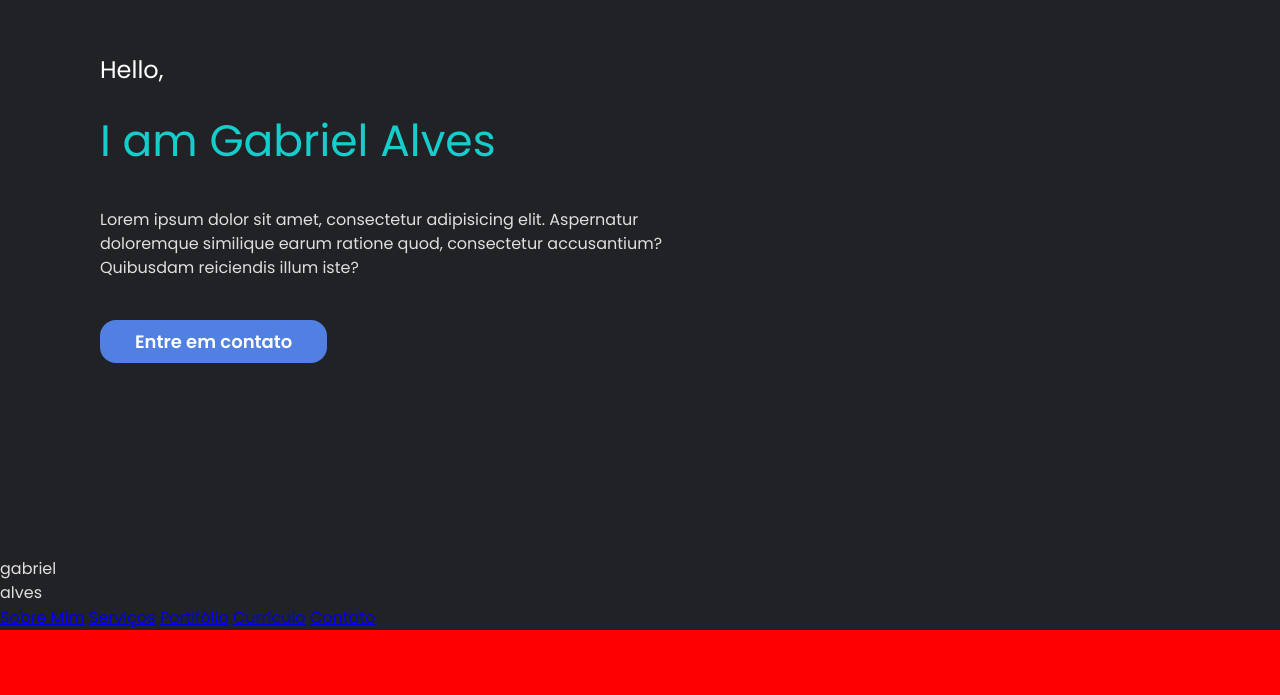
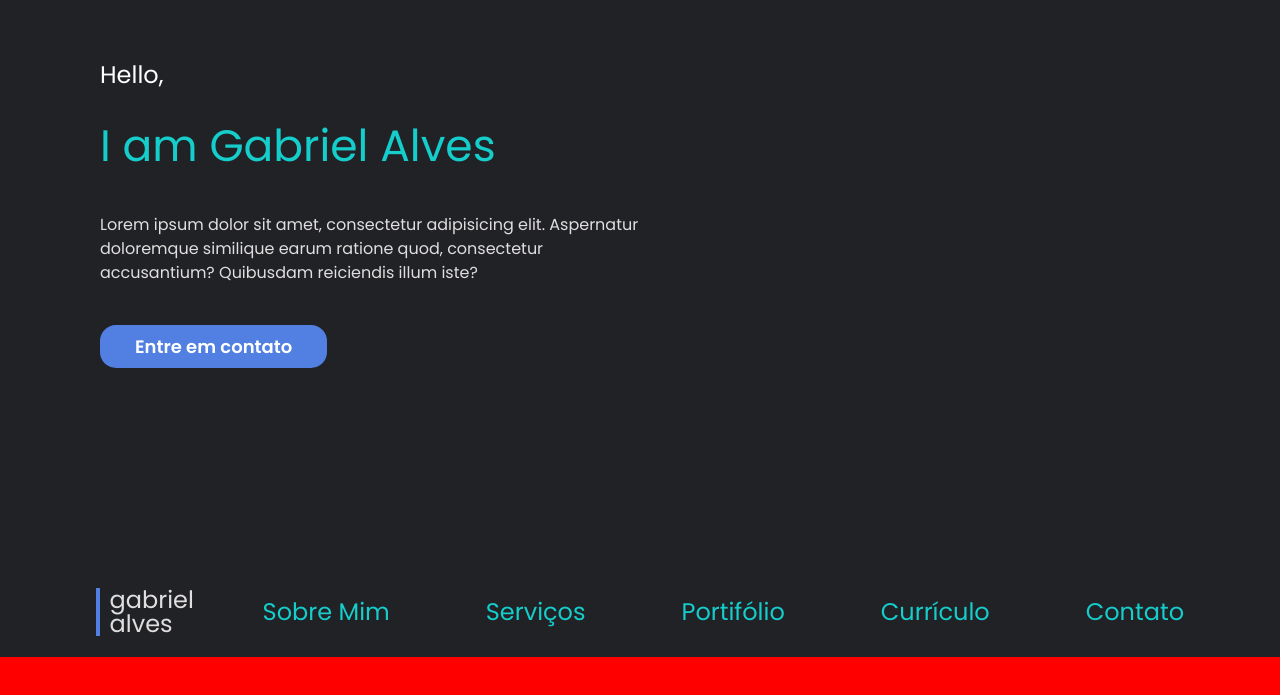
Before and after one commit to GabrielAlvesFS/Portifolio, a plain HTML site: page index.html in a window 1280 px wide. Shown: the part 143-838 px from the top of the page. Drawn offline with Linux system fonts and the light colour scheme.

Commit message:
:sparkles: Nav Stylization

```diff
--- a/assets/css/main.css
+++ b/assets/css/main.css
@@ -10,6 +10,11 @@
 
 body, button, input, select, textarea {
     font-family: 'Poppins', sans-serif;
+}
+
+ul, li, a{
+    list-style: none;
+    text-decoration: none;
 }
 
 /* Colors */
@@ -61,7 +66,7 @@ button {
 /* Header */
 header{
     width: 100%;
-    height: calc(100vh - 100px);
+    height: calc(100vh - 90px);
     display: flex;
     align-items: center;
 }
@@ -69,7 +74,7 @@ header{
 header .about-container{
     width: 50%;
     height: fit-content;
-    margin-left: 100px;
+    padding-left: 100px;
 }
 
 header h2{
@@ -83,3 +88,39 @@ header h1{
 header p{
     margin-bottom: 2.5rem;
 }
+
+/* Nav */
+nav{
+    display: flex;
+    align-items: center;
+    justify-content: space-between;
+
+    height: 90px;
+    background-color: var(--bg-dark);
+    padding: 2rem 6rem;
+    position: sticky;
+    top: 0;
+}
+
+nav .name-container{
+    border-left: 4px solid var(--purple);
+    padding-left: .6rem;
+}
+
+nav .name-container p{
+    font-weight: 400;
+    font-size: 1.5rem;
+    line-height: 1.5rem;
+}
+
+nav .nav-container{
+    display: flex;
+    gap: 6rem;
+}
+
+nav .nav-container a{
+    color: var(--green);
+    font-weight: 400;
+    font-size: 1.5rem;
+    line-height: 2rem;
+}
```
